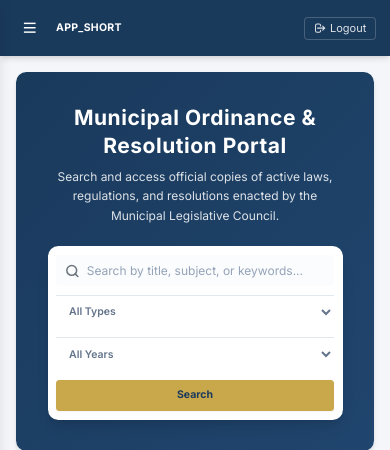
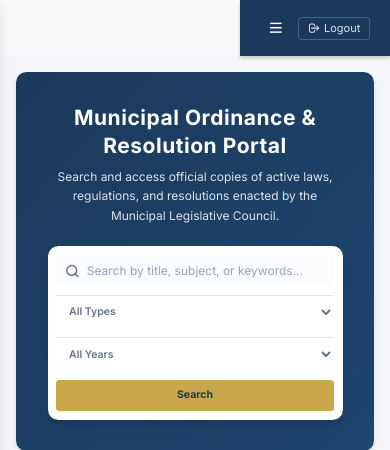
Before and after one commit to ronaldllamo26/ORLMS, a PHP site: template src/pages/portal/index.php in a window 390 px wide. Shown: the top 450 px of the page. Run offline with PHP 8.4, Linux system fonts and the light colour scheme; the template is opened without the code that fills it, so the values that code supplies are empty; some libraries are stand-ins or nearby versions.

Commit message:
fix: enforce navbar left offset to reveal top-left sidebar header

```diff
--- a/public/css/style.css
+++ b/public/css/style.css
@@ -119,10 +119,10 @@ img {
    ──────────────────────────────────────────────────────────── */
 
 /* Top Navbar */
-.orlms-navbar {
+.orlms-navbar, #main-navbar {
     position: fixed;
     top: 0;
-    left: var(--sidebar-width);
+    left: var(--sidebar-width) !important;
     right: 0;
     height: var(--navbar-height);
     background-color: var(--color-primary);
@@ -136,8 +136,9 @@ img {
 }
 
 /* Collapsed Navbar State (Desktop) */
-body.sidebar-collapsed .orlms-navbar {
-    left: 0;
+body.sidebar-collapsed .orlms-navbar,
+body.sidebar-collapsed #main-navbar {
+    left: 0 !important;
 }
 
 /* Sidebar Toggle Hamburger Button */
--- a/src/pages/layouts/navbar.php
+++ b/src/pages/layouts/navbar.php
@@ -27,7 +27,7 @@ if ($currentName === 'System Administrator') {
 $roleLabel    = $roleLabels[$currentRole] ?? ucfirst(str_replace('_', ' ', $currentRole));
 ?>
 
-<nav class="no-print print:hidden orlms-navbar flex items-center justify-between px-4 md:px-6 shadow-md" id="main-navbar">
+<nav class="no-print print:hidden fixed top-0 left-0 md:left-[240px] right-0 h-[56px] bg-primary flex items-center justify-between px-4 md:px-6 z-[1000] shadow-md transition-all duration-300" id="main-navbar">
 
     <!-- ── Left: Hamburger Toggle + System Title ── -->
     <div class="flex items-center gap-3 min-w-0">
```
